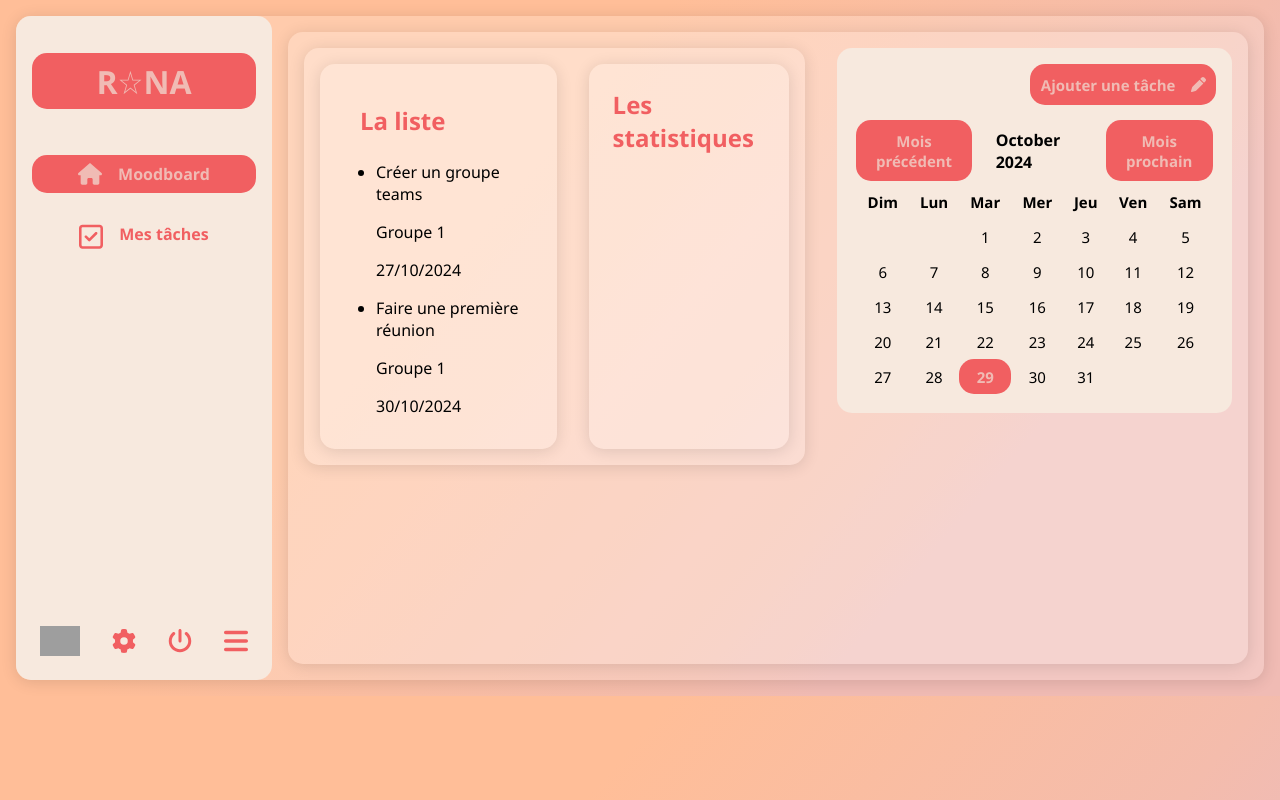
After one commit to Sanitikhan/Projet-Fil-Rouge, a PHP site: page /src/pages/moodboard.html in a window 1280 px wide. The commit adds this page. Run offline with PHP 8.4, Linux system fonts and the light colour scheme; grey boxes are pictures that could not be loaded.

Commit message:
installation sql2

```diff
--- a/index.css
+++ b/index.css
@@ -24,7 +24,7 @@
   border-radius: 15px;
   background-color: #ffffff31;
   box-shadow: 0 2px 16px rgba(0, 0, 0, 0.123);
-  flex-grow: 1; /* Prendre tout l'espace restant */
+  flex-grow: 1;
 }
 
 .fond-page {
@@ -47,7 +47,6 @@
     gap: 1.5em;
     border-radius: 15px;
     min-height: 100%;
-  box-shadow: 0 2px 16px rgba(0, 0, 0, 0.123);
 }
 navbar .logo .texte-logo {
   display: flex;
@@ -57,9 +56,6 @@
   padding: 0.2em;
   border-radius: 15px;
 }
-navbar .logo .logo-sidebar {
-  display: none;
-}
 navbar a {
     display: flex;
     justify-content: center;
@@ -67,9 +63,6 @@
     border-radius: 15px;
     color: #F15F61;
     font-weight: 800;
-}
-navbar .pages {
-  padding: 0em;
 }
 navbar a:hover {
   color: #F15F61;
@@ -87,7 +80,6 @@
 navbar .active {
   background-color: #F15F61;
   color: #F0BBB4;
-  box-shadow: 0 2px 16px rgba(0, 0, 0, 0.123);
 }
 navbar .footer-navbar {
   display: flex;
@@ -108,156 +100,21 @@
   display: flex;
   margin-left: auto;
 }
-
-navbar.expanded {
-  width: 250px; /* Retour à la largeur pleine */
-}
-
-navbar.expanded .logo .texte-logo,
-navbar.expanded .pages a span {
-  display: block; /* Montrer le texte */
-}
-
-
-/* Sidebar ouverte */
-navbar {
-  width: 250px; /* Largeur par défaut de la sidebar */
-  transition: width 0.3s ease;
-}
-
-/* Sidebar fermée */
-navbar.reduced {
-  width: 60px; /* Largeur réduite de la sidebar */
-}
-navbar.reduced .logo .texte-logo {
-  padding: 1em;
-}
-
-/* Masquer les textes de la navigation quand la sidebar est réduite */
-navbar.reduced .pages a p {
-  display: none;
-}
-navbar.reduced .footer-navbar {
-  display: inline;
-  justify-content: center;
-}
-
-navbar.reduced .logo h1 {
-  font-size: 1rem; /* Réduire la taille du logo texte */
-}
-
-/* Optionnel : Si vous souhaitez que seules les icônes restent visibles */
-navbar.reduced .pages a svg {
-  margin: 1em auto; /* Centrer les icônes */
-  display: block;
-}
-
-/* Réduire la taille de l'image de profil dans la footer-navbar */
-navbar.reduced .footer-navbar .profile-pic {
-  width: 40px;
-  height: 40px;
-}
-navbar.reduced .fermer-sidebar {
-  display: flex;
-  margin-left: 10px;
-}
-
-
-.zone-horssidebar {
-  display: flex;
-    justify-content: space-between; /* Espace entre les colonnes */
-    align-items: flex-start; /* Aligne les éléments en haut */
-}
-
 .zone-horssidebar h2{
   color: #F15F61;
   margin: 1em;
 }
-.liste-depliant {
-  padding: 0;
-}
-.depliant-titre {
-  background-color: #F15F61;
-  cursor: pointer;
-  padding: 10px;
-  width: 100%;
-  text-align: left;
-  border: none;
-  outline: none;
-  transition: background-color 0.3s ease;
-}
 
-.depliant-titre:hover {
-  background-color: #e84649; /* Couleur de fond au survol */
-  color: #F7E9DE;
-}
-
-.depliant-contenu {
-  display: none; /* Cache le contenu par défaut */
-  padding: 10px;
-}
-
-.depliant-contenu p {
-  margin: 0;
-  color: #F15F61;
-}
-
-.zone-horssidebar .statistiques {
+.zone-horssidebar .liste {
+  display: inline-block;
   margin: 1em;
 }
-.zone-horssidebar .col {
-  flex: 1; /* Chaque colonne occupe un espace égal */
-}
-ul {
-  display: flexbox;
-  list-style-type: none; /* Enlève les puces par défaut */
-  padding-inline-start: 0;
-}
-ul li {
-  padding: 1em;
-  margin: 1em;
-  background-color: #F4BCAC;
-  border-radius: 15px;
-  box-shadow: 0 2px 16px rgba(0, 0, 0, 0.123);
-}
-ul li::before {
-  content: "\2605"; /* Code Unicode pour une étoile */
-  color: #F15F61; /* Couleur de l'étoile */
-  font-size: 20px; /* Taille de l'étoile */
-}
-ul li .deadline {
-  font-style: italic;
-}
-
-.progress-bar-container {
-  width: 100%;
-  background-color: #F7E9DE;
-  border-radius: 5px;
-  overflow: hidden;
-  height: 0.5em;
-  margin: 0.5em 0 0 0;
-}
-.progress-bar {
-  width: 50%;
-  height: 100%;
-  background-color: #F15F61;
-  text-align: center;
-  line-height: 30px;
-  color: white;
-}
-.text-sousprogress {
-  font-size: 10px;
-}
-
 
 .zone-calendrier {
   background-color: #F7E9DE;
   border-radius: 15px;
   padding: 1em;
   margin: 1em;
-  flex: 0 0 auto; /* Ne pas étendre la largeur de cette colonne */
-  margin-left: auto; /* Pousse la colonne vers la droite */
-  box-shadow: 0 2px 16px rgba(0, 0, 0, 0.123);
 }
 .ajouter-tache {
   display: flex;
@@ -314,7 +171,6 @@
   border-radius: 15px !important;
   border: none;
   cursor: pointer;
-  box-shadow: 0 2px 16px rgba(0, 0, 0, 0.123);
 }
 button:hover {
   background-color: #F0BBB4;
--- /dev/null
+++ b/src/pages/moodboard.html
@@ -0,0 +1,123 @@
+<!DOCTYPE html>
+<html lang="en">
+<head>
+    <meta charset="UTF-8">
+    <meta name="viewport" content="width=device-width, initial-scale=1.0">
+    <title>R☆NA</title>
+    <link rel="icon" href="../../image/logo.png" type="image/png">
+    <link rel="stylesheet" href="../../index.css">
+
+</head>
+<body>
+    <div class="container">
+        <div class="row fond-page">
+            <navbar>
+                <div class="logo">
+                    <h1 class="texte-logo">R☆NA</h1>
+                </div>
+                <div class="pages">
+                    <div class="page1">
+                        <a href="moodboard.php" class="active">
+                            <svg xmlns="http://www.w3.org/2000/svg" viewBox="0 0 576 512"><path d="M575.8 255.5c0 18-15 32.1-32 32.1l-32 0 .7 160.2c0 2.7-.2 5.4-.5 8.1l0 16.2c0 22.1-17.9 40-40 40l-16 0c-1.1 0-2.2 0-3.3-.1c-1.4 .1-2.8 .1-4.2 .1L416 512l-24 0c-22.1 0-40-17.9-40-40l0-24 0-64c0-17.7-14.3-32-32-32l-64 0c-17.7 0-32 14.3-32 32l0 64 0 24c0 22.1-17.9 40-40 40l-24 0-31.9 0c-1.5 0-3-.1-4.5-.2c-1.2 .1-2.4 .2-3.6 .2l-16 0c-22.1 0-40-17.9-40-40l0-112c0-.9 0-1.9 .1-2.8l0-69.7-32 0c-18 0-32-14-32-32.1c0-9 3-17 10-24L266.4 8c7-7 15-8 22-8s15 2 21 7L564.8 231.5c8 7 12 15 11 24z"/></svg>
+                            Moodboard
+                        </a>
+                    </div>
+                    <div class="page2">
+                        <img src="">
+                        <a href="taches.php">
+                            <svg xmlns="http://www.w3.org/2000/svg" viewBox="0 0 448 512"><path d="M64 80c-8.8 0-16 7.2-16 16l0 320c0 8.8 7.2 16 16 16l320 0c8.8 0 16-7.2 16-16l0-320c0-8.8-7.2-16-16-16L64 80zM0 96C0 60.7 28.7 32 64 32l320 0c35.3 0 64 28.7 64 64l0 320c0 35.3-28.7 64-64 64L64 480c-35.3 0-64-28.7-64-64L0 96zM337 209L209 337c-9.4 9.4-24.6 9.4-33.9 0l-64-64c-9.4-9.4-9.4-24.6 0-33.9s24.6-9.4 33.9 0l47 47L303 175c9.4-9.4 24.6-9.4 33.9 0s9.4 24.6 0 33.9z"/></svg>
+                            Mes tâches
+                        </a>
+                    </div>
+                </div>
+
+                <div class=" footer-navbar">
+                    <div class="profil">
+                        <a href="profil.php">
+                        <img id="profileImage" src="<?php echo $profilePicture; ?>" alt="Profile Picture" class="profile-pic">
+                        </a>
+                    </div>
+                        <a href="parametres.php">
+                            <svg xmlns="http://www.w3.org/2000/svg" viewBox="0 0 512 512"><path d="M495.9 166.6c3.2 8.7 .5 18.4-6.4 24.6l-43.3 39.4c1.1 8.3 1.7 16.8 1.7 25.4s-.6 17.1-1.7 25.4l43.3 39.4c6.9 6.2 9.6 15.9 6.4 24.6c-4.4 11.9-9.7 23.3-15.8 34.3l-4.7 8.1c-6.6 11-14 21.4-22.1 31.2c-5.9 7.2-15.7 9.6-24.5 6.8l-55.7-17.7c-13.4 10.3-28.2 18.9-44 25.4l-12.5 57.1c-2 9.1-9 16.3-18.2 17.8c-13.8 2.3-28 3.5-42.5 3.5s-28.7-1.2-42.5-3.5c-9.2-1.5-16.2-8.7-18.2-17.8l-12.5-57.1c-15.8-6.5-30.6-15.1-44-25.4L83.1 425.9c-8.8 2.8-18.6 .3-24.5-6.8c-8.1-9.8-15.5-20.2-22.1-31.2l-4.7-8.1c-6.1-11-11.4-22.4-15.8-34.3c-3.2-8.7-.5-18.4 6.4-24.6l43.3-39.4C64.6 273.1 64 264.6 64 256s.6-17.1 1.7-25.4L22.4 191.2c-6.9-6.2-9.6-15.9-6.4-24.6c4.4-11.9 9.7-23.3 15.8-34.3l4.7-8.1c6.6-11 14-21.4 22.1-31.2c5.9-7.2 15.7-9.6 24.5-6.8l55.7 17.7c13.4-10.3 28.2-18.9 44-25.4l12.5-57.1c2-9.1 9-16.3 18.2-17.8C227.3 1.2 241.5 0 256 0s28.7 1.2 42.5 3.5c9.2 1.5 16.2 8.7 18.2 17.8l12.5 57.1c15.8 6.5 30.6 15.1 44 25.4l55.7-17.7c8.8-2.8 18.6-.3 24.5 6.8c8.1 9.8 15.5 20.2 22.1 31.2l4.7 8.1c6.1 11 11.4 22.4 15.8 34.3zM256 336a80 80 0 1 0 0-160 80 80 0 1 0 0 160z"/></svg>
+                        </a>
+                        <a href="../php/logout.php" class="logout">
+                            <svg xmlns="http://www.w3.org/2000/svg" viewBox="0 0 512 512"><path d="M288 32c0-17.7-14.3-32-32-32s-32 14.3-32 32l0 224c0 17.7 14.3 32 32 32s32-14.3 32-32l0-224zM143.5 120.6c13.6-11.3 15.4-31.5 4.1-45.1s-31.5-15.4-45.1-4.1C49.7 115.4 16 181.8 16 256c0 132.5 107.5 240 240 240s240-107.5 240-240c0-74.2-33.8-140.6-86.6-184.6c-13.6-11.3-33.8-9.4-45.1 4.1s-9.4 33.8 4.1 45.1c38.9 32.3 63.5 81 63.5 135.4c0 97.2-78.8 176-176 176s-176-78.8-176-176c0-54.4 24.7-103.1 63.5-135.4z"/></svg>
+                        </a>
+                    <div class="fermer-sidebar">
+                        <a href="#">
+                            <svg xmlns="http://www.w3.org/2000/svg" viewBox="0 0 448 512"><path d="M0 96C0 78.3 14.3 64 32 64l384 0c17.7 0 32 14.3 32 32s-14.3 32-32 32L32 128C14.3 128 0 113.7 0 96zM0 256c0-17.7 14.3-32 32-32l384 0c17.7 0 32 14.3 32 32s-14.3 32-32 32L32 288c-17.7 0-32-14.3-32-32zM448 416c0 17.7-14.3 32-32 32L32 448c-17.7 0-32-14.3-32-32s14.3-32 32-32l384 0c17.7 0 32 14.3 32 32z"/></svg>
+                        </a>
+                    </div>
+                </div>
+            </navbar>
+
+            <div class="zone-horssidebar fond">
+                <div class="col">
+                    <div class="row fond">
+                        <div class="col fond">
+                            <div class="liste">
+                                <h2>La liste</h2>
+                                <ul>
+                                    <li>
+                                        <p class="tâche">Créer un groupe teams</p>
+                                        <p class="groupe">Groupe 1</p>
+                                        <p class="deadline">27/10/2024</p>
+                                    </li>
+                                    <li>
+                                        <p>Faire une première réunion</p>
+                                        <p>Groupe 1</p>
+                                        <p>30/10/2024</p>
+                                    </li>
+                                </ul>
+                            </div>
+                        </div>
+                        <div class="col fond">
+                            <div class="statistiques">
+                                <h2>Les statistiques</h2>
+                            </div>
+                        </div>
+                    </div>
+                </div>
+                <div class="col">
+                    <div class="row zone-calendrier">
+                            <div class="zone-button">
+                                <button class="ajouter-tache">
+                                    Ajouter une tâche
+                                    <svg xmlns="http://www.w3.org/2000/svg" viewBox="0 0 512 512">
+                                        <path d="M362.7 19.3L314.3 67.7 444.3 197.7l48.4-48.4c25-25 25-65.5 0-90.5L453.3 19.3c-25-25-65.5-25-90.5 0zm-71 71L58.6 323.5c-10.4 10.4-18 23.3-22.2 37.4L1 481.2C-1.5 489.7 .8 498.8 7 505s15.3 8.5 23.7 6.1l120.3-35.4c14.1-4.2 27-11.8 37.4-22.2L421.7 220.3 291.7 90.3z"/>
+                                    </svg>
+                                </button>
+                            </div>
+                            <div class="calendar">
+                                <div class="row header">
+                                    <button class="prev-month">Mois précédent</button>
+                                    <span class="month-year"></span>
+                                    <button class="next-month">Mois prochain</button>
+                                </div>
+                                <table class="row calendar-table">
+                                    <thead>
+                                        <tr>
+                                            <th>Dim</th>
+                                            <th>Lun</th>
+                                            <th>Mar</th>
+                                            <th>Mer</th>
+                                            <th>Jeu</th>
+                                            <th>Ven</th>
+                                            <th>Sam</th>
+                                        </tr>
+                                    </thead>
+                                    <tbody class="calendar-body">
+                                        <!-- Les jours du calendrier seront insérés ici par JavaScript -->
+                                    </tbody>
+                                </table>
+                            </div>
+                    </div>
+                </div>
+            </div>
+
+
+        </div>
+    </div>
+    <script src="../js/calendrier.js"></script>
+</body>
+</html>
```
Also changed, not shown: index (2).css (added, +335 -0 lines), package.json (+12 -2 lines), src/js/bdd.js (added, +15 -0 lines), src/js/index.js (added, +38 -0 lines), src/js/server.js (added, +14 -0 lines), package-lock.json. Lines whose indentation alone changed are shown as unchanged.
